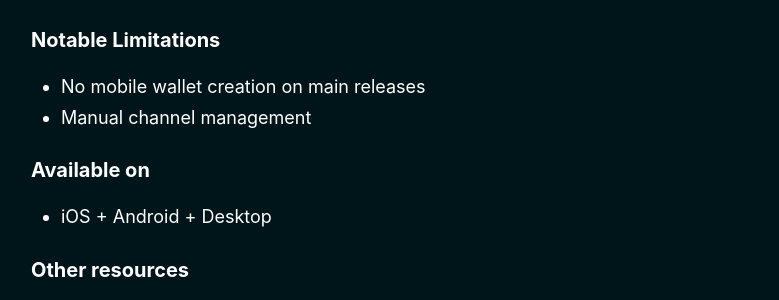
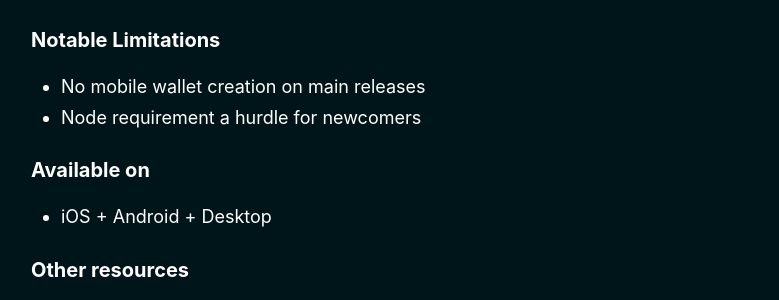
Before and after one commit to BitcoinQnA/bitcoin-wallet-guide, a Jekyll site: the page built from _pages/lightning.md, in a window 1280 px wide and 900 px high, scrolled down 3872 px. Shown: the part 153-453 px from the top of the window, without its empty margins (249-1028 px from the left). Built offline with Jekyll 4.4.1, drawn with Linux system fonts in a browser that asks for light colours.

Commit message:
Update lightning.md

```diff
--- a/_pages/lightning.md
+++ b/_pages/lightning.md
@@ -79,7 +79,7 @@ Lightning native wallets aren't that different from a 'normal' bitcoin wallet, i
 
 ### Notable Limitations
 * No mobile wallet creation on main releases
-* Manual channel management
+* Node requirement a hurdle for newcomers
 
 ### Available on
 * iOS + Android + Desktop
```
